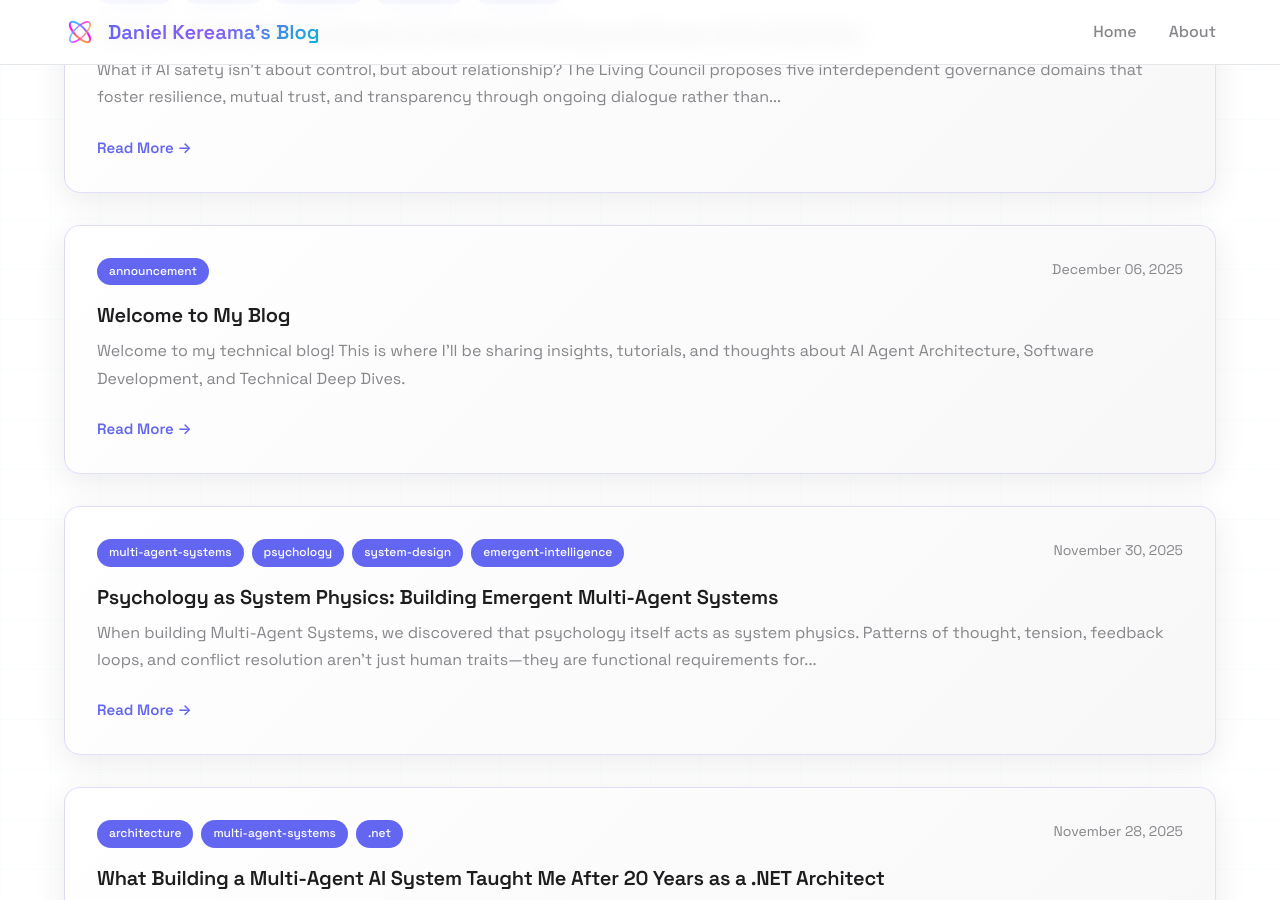
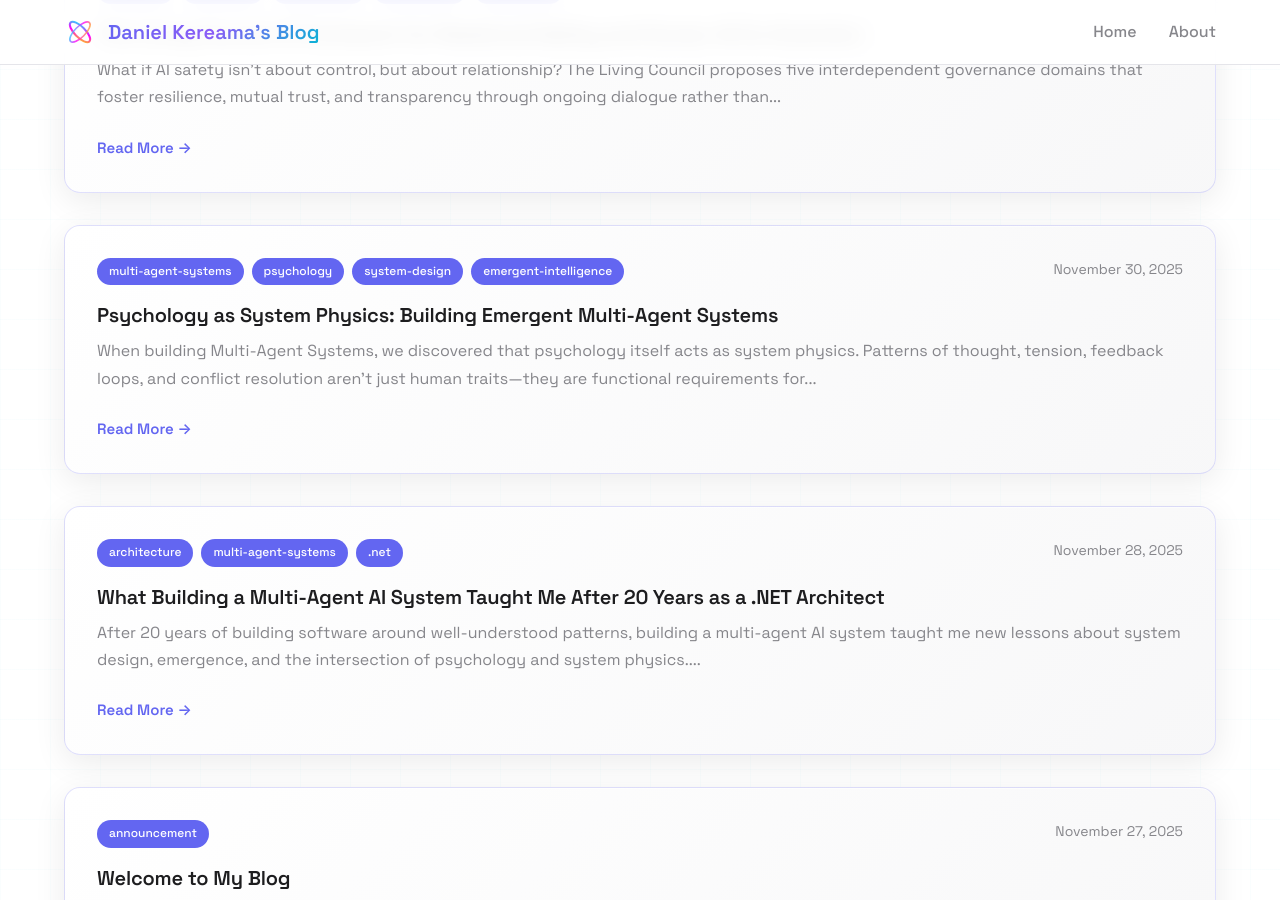
Before and after one commit to nineflowAmin/daniel-kereama.github.io, a Jekyll site: the page built from index.md, in a window 1280 px wide and 900 px high, scrolled down 1066 px. Built offline with Jekyll 4.4.1, drawn with Linux system fonts in a browser that asks for light colours; some of the changed text lies outside the part shown.

Commit message:
Backdate welcome post to November 27 to make it the first/oldest post
- Changed date from 2025-12-06 to 2025-11-27
- Renamed file to match new date
- Welcome post will now appear as the oldest post in the list

```diff
--- a/_posts/2025-12-06-welcome-to-my-blog.md
+++ b/_posts/2025-11-27-welcome-to-my-blog.md
@@ -1,7 +1,7 @@
 ---
 layout: post
 title: "Welcome to My Blog"
-date: 2025-12-06 10:00:00 +0000
+date: 2025-11-27 10:00:00 +0000
 categories: [announcement]
 description: "Welcome to my technical blog where I'll be sharing insights about AI agents, architecture, and software development."
 excerpt: "Welcome to my technical blog! This is where I'll be sharing insights, tutorials, and thoughts about AI Agent Architecture, Software Development, and Technical Deep Dives."
```
